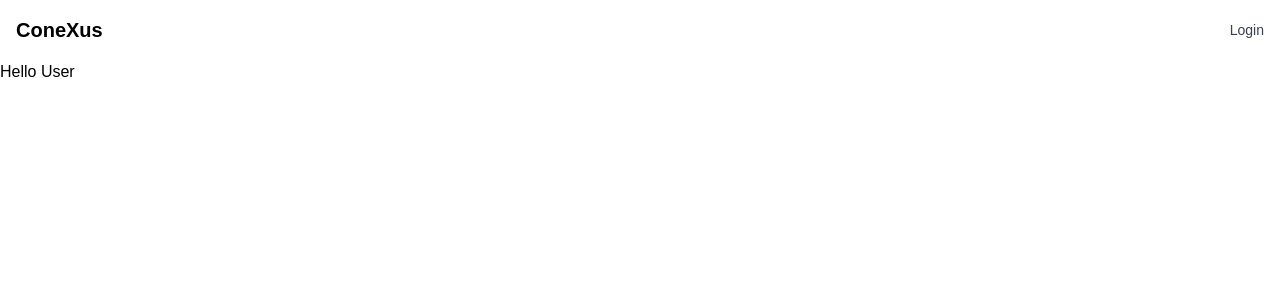
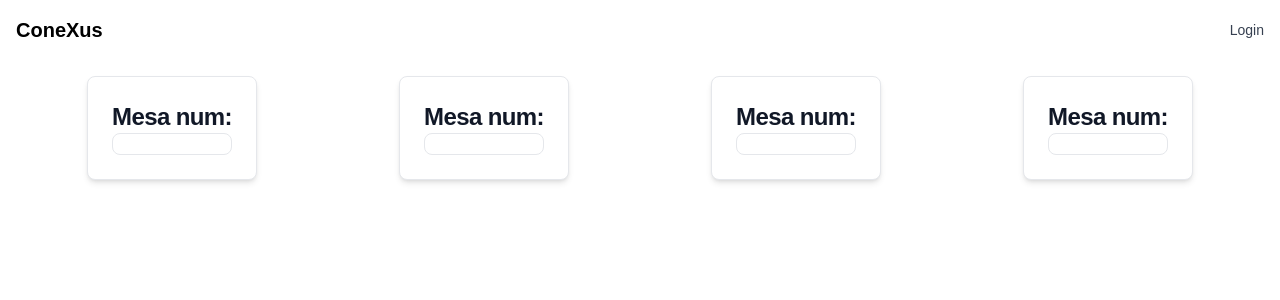
Before and after one commit to RoddrigoBenitez/Conexus, a Next.js app in the folder frontend/my-app/: page /product in a window 1280 px wide. Shown: the top 300 px of the page. Built offline with nearby package versions, Linux system fonts and the light colour scheme; no server answers.

Commit message:
construccion del dasboard y los productos

```diff
--- a/frontend/my-app/auth.ts
+++ b/frontend/my-app/auth.ts
@@ -29,7 +29,7 @@ export const { handlers, signIn, signOut, auth } = NextAuth({
 
         const user = await response.json();
 
-        console.log("auth user: ", user)
+       // console.log("auth user: ", user)
 
         if (!user) {throw new Error("User not found")};
 
@@ -52,14 +52,14 @@ export const { handlers, signIn, signOut, auth } = NextAuth({
         token.rol = user.rol as string;
         token.username = user.username as string;
       }
-      console.log("auth callback JWT user: ", user)
+     // console.log("auth callback JWT user: ", user)
       return token;
     },
     async session({ session, token }) {
       session.user.userId = token.id as string;
       session.user.rol = token.rol as string;
       session.user.username = token.username as string;
-      console.log("auth session: ", session)
+    //  console.log("auth session: ", session)
       return session;
     },
   },
--- /dev/null
+++ b/frontend/my-app/src/app/product/ProductPage.tsx
@@ -0,0 +1,48 @@
+'use client'
+import { Button, Card } from "flowbite-react";
+export default function PageProduct(){
+    return(
+        <div className="flex justify-around items-stretch p-4">
+            <Card className="max-w-sm">
+                <h5 className="text-2xl font-bold tracking-tight text-gray-900 dark:text-white">
+                    Mesa num:
+
+                </h5>
+
+                <Button>
+                    Details
+                </Button>
+            </Card>
+            <Card className="max-w-sm">
+                <h5 className="text-2xl font-bold tracking-tight text-gray-900 dark:text-white">
+                    Mesa num:
+
+                </h5>
+
+                <Button>
+                    Details
+                </Button>
+            </Card>
+            <Card className="max-w-sm">
+                <h5 className="text-2xl font-bold tracking-tight text-gray-900 dark:text-white">
+                    Mesa num:
+
+                </h5>
+
+                <Button>
+                    Details
+                </Button>
+            </Card>
+            <Card className="max-w-sm">
+                <h5 className="text-2xl font-bold tracking-tight text-gray-900 dark:text-white">
+                    Mesa num:
+
+                </h5>
+
+                <Button>
+                    Details
+                </Button>
+            </Card>
+        </div>
+    )
+}
--- /dev/null
+++ b/frontend/my-app/src/app/product/[id]/page.tsx
@@ -0,0 +1,23 @@
+'use client'
+
+export default function Page({ params }: { params: { id: string } }) {
+    const { id } = params;
+
+    // async function fetchProductById(id: string) {
+    //     try {
+    //       const response = await fetch(`${process.env.API_URL}/product/${id}`);
+    //       const data = await response.json();
+
+    //       return data;
+    //     } catch (error) {
+    //       console.error("Error fetching product:", error);
+    //       return null;
+    //     }
+    //   }
+
+    return(
+        <div>
+            {id}
+        </div>
+    )
+}
--- a/frontend/my-app/src/app/product/page.tsx
+++ b/frontend/my-app/src/app/product/page.tsx
@@ -1,9 +1,11 @@
 'use client'
 import { useSession } from "next-auth/react";
+import PageProduct from "./ProductPage";
+
 
 export default function PageHome(){
     //const { data: session, status } = useSession();
     return(
-        <h1>Hello User</h1>
+        <PageProduct />
     )
 }
```
Also changed, not shown: frontend/my-app/middleware.ts (line endings or trailing spaces), frontend/my-app/src/app/board/page.tsx (added).
